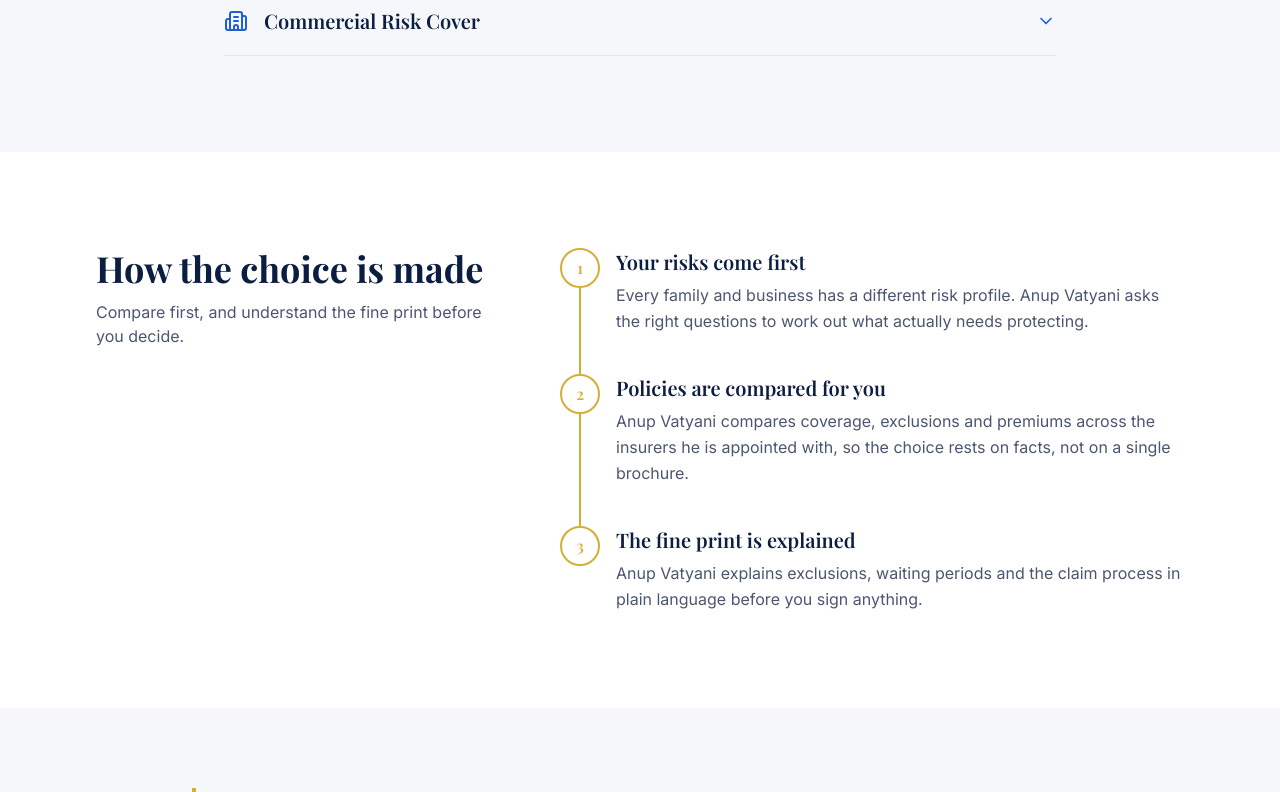
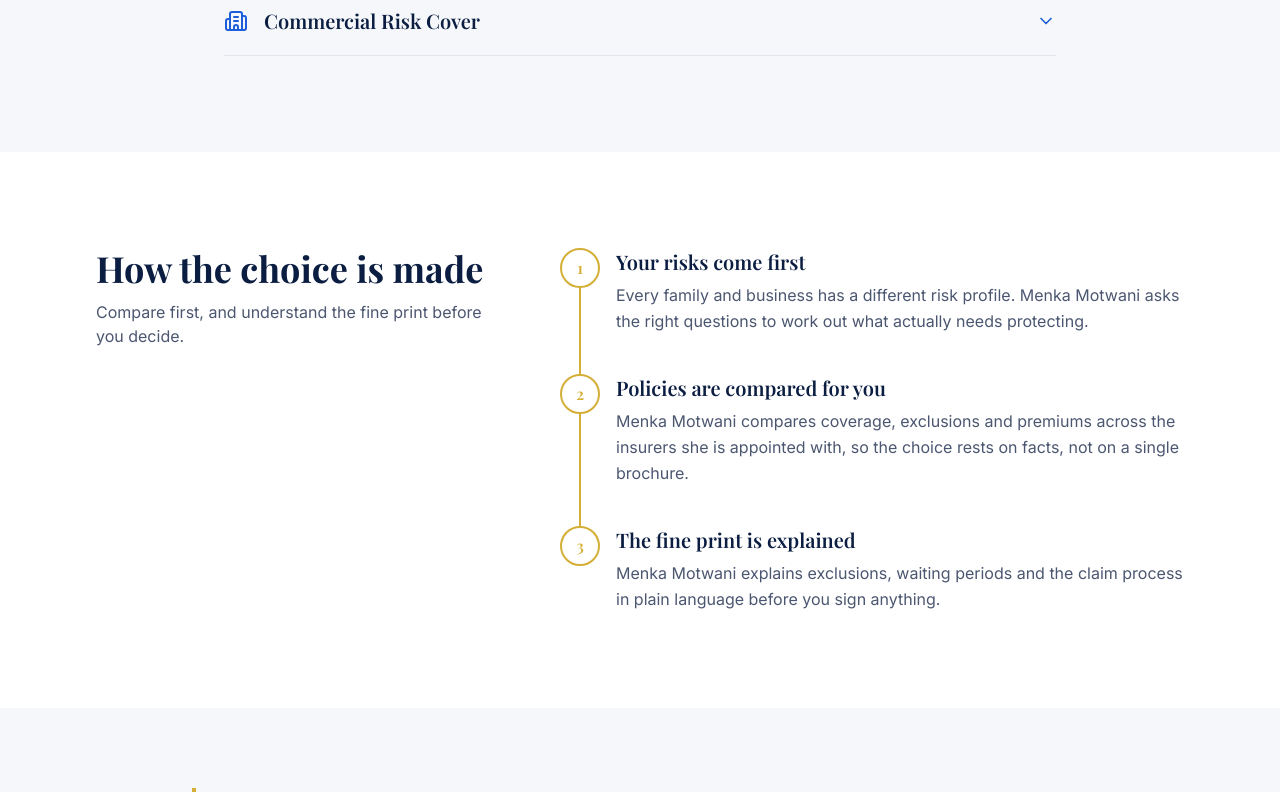
Before and after one commit to nexusadvisorsind-hash/arthavruksha, a Next.js app: page /insurance in a window 1280 px wide. Shown: the part 2000-2792 px from the top of the page. Built offline with nearby package versions, Linux system fonts and the light colour scheme.

Commit message:
Add files via upload

```diff
--- a/src/app/about-us/page.tsx
+++ b/src/app/about-us/page.tsx
@@ -109,7 +109,7 @@
   {
     icon: ShieldCheck,
     role: "Insurance Desk",
-    note: "Anup Vatyani, a licensed insurance agent (IRDAI), explains life, health, motor and business policies from the insurers he is appointed with.",
+    note: "Menka Motwani, a licensed insurance agent (IRDAI), explains life, health, motor and business policies from the insurers she is appointed with.",
   },
   {
     icon: Landmark,
@@ -233,7 +233,6 @@
               "Anup Vatyani: AMFI-registered Mutual Fund Distributor",
               "Pavan Vatyani: MahaRERA registered real estate agent",
               "Anup Vatyani: GujRERA registered real estate agent",
-              "Anup Vatyani: individual insurance agent (IRDAI)",
               "Personal data handled under the DPDP Act 2023",
             ].map((b) => (
               <li key={b} className="flex items-center gap-2 font-body text-sm text-foreground">
--- a/src/app/insurance/page.tsx
+++ b/src/app/insurance/page.tsx
@@ -45,7 +45,7 @@
   {
     icon: Car,
     title: "Motor Insurance",
-    body: "Comprehensive and third-party cover for your car or two-wheeler — both personal and commercial vehicles. Anup Vatyani explains add-ons like zero-depreciation cover so you are not underinsured after an accident.",
+    body: "Comprehensive and third-party cover for your car or two-wheeler — both personal and commercial vehicles. Menka Motwani explains add-ons like zero-depreciation cover so you are not underinsured after an accident.",
   },
   {
     icon: Building2,
@@ -55,9 +55,9 @@
 ];
 
 const howItWorks = [
-  { icon: MessageSquare, title: "Your risks come first", body: "Every family and business has a different risk profile. Anup Vatyani asks the right questions to work out what actually needs protecting." },
-  { icon: ScaleIcon, title: "Policies are compared for you", body: "Anup Vatyani compares coverage, exclusions and premiums across the insurers he is appointed with, so the choice rests on facts, not on a single brochure." },
-  { icon: FileSignature, title: "The fine print is explained", body: "Anup Vatyani explains exclusions, waiting periods and the claim process in plain language before you sign anything." },
+  { icon: MessageSquare, title: "Your risks come first", body: "Every family and business has a different risk profile. Menka Motwani asks the right questions to work out what actually needs protecting." },
+  { icon: ScaleIcon, title: "Policies are compared for you", body: "Menka Motwani compares coverage, exclusions and premiums across the insurers she is appointed with, so the choice rests on facts, not on a single brochure." },
+  { icon: FileSignature, title: "The fine print is explained", body: "Menka Motwani explains exclusions, waiting periods and the claim process in plain language before you sign anything." },
 ];
 
 const serviceJsonLd = {
@@ -90,7 +90,7 @@
         <div className="max-w-6xl mx-auto px-4 sm:px-6 lg:px-8 pt-16 pb-14 md:pt-24 md:pb-20">
           <Reveal>
             <p className="inline-flex items-center gap-2 font-body text-sm text-primary-foreground/85 mb-5">
-              <BadgeCheck className="h-4 w-4 text-accent" /> Anup Vatyani, individual insurance agent (IRDAI)
+              <BadgeCheck className="h-4 w-4 text-accent" /> Menka Motwani, individual insurance agent (IRDAI), Aditya Birla Sun Life Insurance (Agency Code BK0222)
             </p>
             <h1 className="font-heading font-bold text-4xl md:text-6xl leading-[1.08] mb-6 max-w-3xl">Protect what matters most, in plain language</h1>
             <p className="font-body text-lg text-primary-foreground/85 leading-relaxed measure mb-6">
@@ -143,7 +143,7 @@
         <div className="max-w-4xl mx-auto px-4 sm:px-6 lg:px-8 border-l-4 border-accent pl-6">
           <h2 className="font-heading font-bold text-2xl md:text-3xl text-primary mb-3">Why compare before you buy?</h2>
           <p className="font-body text-lg text-foreground-muted leading-relaxed measure">
-            Anup Vatyani is an individually registered insurance agent (IRDAI). Plans are offered only from the insurers he is appointed with, and the policy suggested is the one that fits your needs, not the one that pays the most commission.
+            Menka Motwani is an individually registered insurance agent (IRDAI), appointed with Aditya Birla Sun Life Insurance (Agency Code BK0222) for life insurance. Plans are offered only from the insurers she is appointed with, and the policy suggested is the one that fits your needs, not the one that pays the most commission.
           </p>
         </div>
       </section>
@@ -163,9 +163,9 @@
         <div className="max-w-6xl mx-auto px-4 sm:px-6 lg:px-8 grid md:grid-cols-[1.2fr_1fr] gap-8 items-center">
           <div>
             <h2 className="font-heading font-bold text-3xl md:text-4xl mb-3">Not sure what you need?</h2>
-            <p className="font-body text-primary-foreground/85 measure">Share a little about your family and your work, and Anup Vatyani will show what is worth covering first.</p>
+            <p className="font-body text-primary-foreground/85 measure">Share a little about your family and your work, and Menka Motwani will show what is worth covering first.</p>
           </div>
-          <div><Button asChild variant="gold" size="lg"><Link href="/contact">Contact Anup <ArrowRight className="ml-2 h-5 w-5" /></Link></Button></div>
+          <div><Button asChild variant="gold" size="lg"><Link href="/contact">Contact <ArrowRight className="ml-2 h-5 w-5" /></Link></Button></div>
         </div>
       </section>
     </>
--- a/src/components/insurance-needs-calculator.tsx
+++ b/src/components/insurance-needs-calculator.tsx
@@ -93,7 +93,7 @@
             This is a quick income-replacement estimate: your annual income multiplied by the
             number of years your family would need support, plus outstanding loans, minus cover
             you already have. Your actual ideal cover also depends on dependents, future goals
-            like children&apos;s education, and your family&apos;s living expenses — Anup Vatyani
+            like children&apos;s education, and your family&apos;s living expenses — Menka Motwani
             can help refine this number for your situation.
           </p>
         </div>
--- a/src/components/site-footer.tsx
+++ b/src/components/site-footer.tsx
@@ -95,7 +95,7 @@
 
           <div className="space-y-1">
             <p className="font-body text-xs text-primary-foreground/80">
-              <strong className="text-primary-foreground">Insurance &amp; Credit:</strong> Individual Insurance Agent, IRDAI (Anup Vatyani) &amp; Individually Empanelled Bank Loan DSA.
+              <strong className="text-primary-foreground">Insurance &amp; Credit:</strong> Individual Insurance Agent, IRDAI (Menka Motwani, Agency Code BK0222) &amp; Individually Empanelled Bank Loan DSA.
             </p>
             <p className="font-body text-xs text-primary-foreground/70">
               Insurance is the subject matter of solicitation.
```
